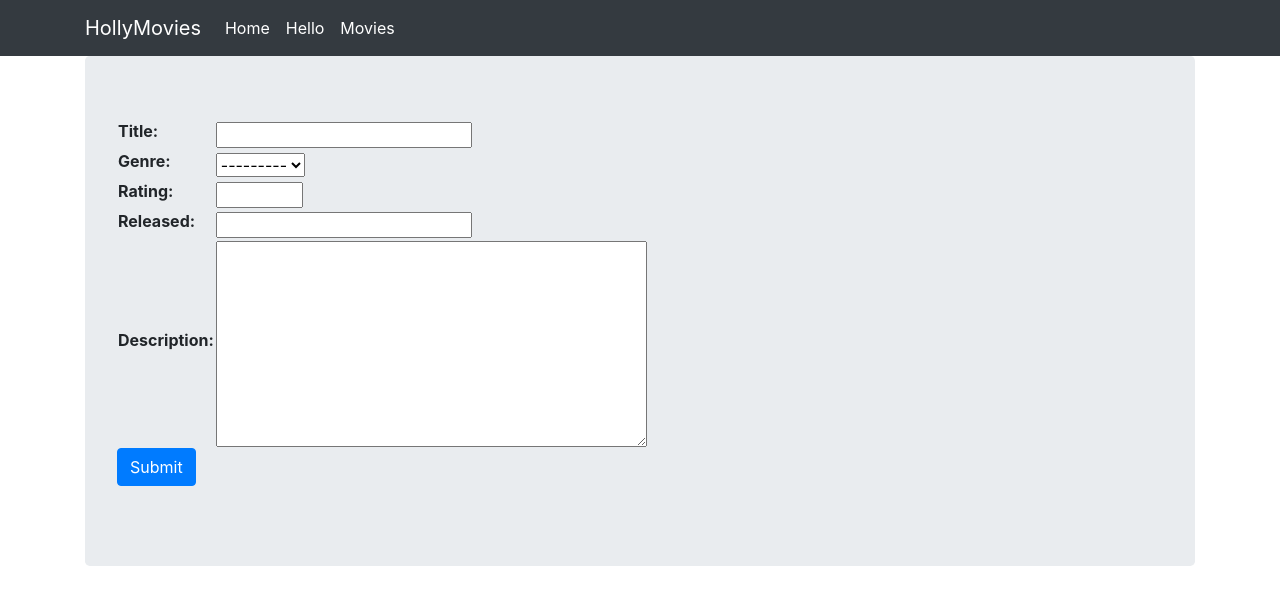
After one commit to silox/sda-backend, a Django app: page /movie/create in a window 1280 px wide. The commit adds this page. Shown: the top 605 px of the page. Run offline with Django 4.2, Linux system fonts and the light colour scheme; data that the repository does not hold is empty; some libraries are stand-ins or nearby versions.

Commit message:
Add forms

```diff
--- a/sda_tutorial/settings.py
+++ b/sda_tutorial/settings.py
@@ -25,7 +25,7 @@ SECRET_KEY = 'django-insecure-+2mf&6bqpwozn58iw-(24r-4#cwi!1trf5%coh)ba-84f)&(n#
 # SECURITY WARNING: don't run with debug turned on in production!
 DEBUG = True
 
-ALLOWED_HOSTS = []
+ALLOWED_HOSTS = ['*']
 
 
 # Application definition
--- a/sda_tutorial/urls.py
+++ b/sda_tutorial/urls.py
@@ -18,16 +18,16 @@ from django.contrib import admin
 from django.urls import path
 
 from viewer.models import Genre, Movie
-from viewer.views import movies, average_rating, movie_detail, hello, index
+from viewer.views import MoviesView, average_rating, hello, index, MovieCreateView
 
 admin.site.register(Genre)
 admin.site.register(Movie)
 
 urlpatterns = [
-    path('', index),
+    path('', index, name='index'),
     path('admin/', admin.site.urls),
-    path('hello/<s0>', hello),
-    path('movies/', movies),
-    path('movies/<pk>', movie_detail),
-    path('movies/average-rating/', average_rating),
+    path('hello/<s0>', hello, name='hello'),
+    path('movies/', MoviesView.as_view(), name='movies'),
+    path('movie/create', MovieCreateView.as_view(), name='movie_create'),
+    path('movies/average-rating/', average_rating, name='average_rating'),
 ]
--- /dev/null
+++ b/viewer/forms.py
@@ -0,0 +1,33 @@
+import re
+
+from django.forms import (
+  CharField, DateField, Form, IntegerField, ModelChoiceField, Textarea
+)
+
+from viewer.fields import PastMonthField
+from viewer.models import Genre
+from django.core.exceptions import ValidationError
+
+
+class MovieForm(Form):
+    title = CharField(max_length=128)
+    genre = ModelChoiceField(queryset=Genre.objects)
+    rating = IntegerField(min_value=1, max_value=10)
+    released = PastMonthField()
+    description = CharField(widget=Textarea, required=False)
+
+    def clean_description(self):
+        # Každá věta bude začínat velkým písmenem
+        initial = self.cleaned_data['description']
+        sentences = re.sub(r'\s*\.\s*', '.', initial).split('.')
+        return '. '.join(sentence.capitalize() for sentence in sentences)
+
+    def clean(self):
+        result = super().clean()
+        if result['genre'].name == 'Comedy' and result['rating'] > 5:
+            self.add_error('genre', '')
+            self.add_error('rating', '')
+            raise ValidationError(
+                "Commedies aren't so good to be rated over 5."
+            )
+        return result
--- /dev/null
+++ b/viewer/templates/movie_create_form.html
@@ -0,0 +1,9 @@
+{% extends "base.html" %}
+
+{% block content %}
+  <form method="post">
+    {% csrf_token %}
+    <table>{{ form }}</table>
+    <input type="submit" value="Submit" class="btn btn-primary">
+  </form>
+{% endblock %}
--- a/viewer/templates/navbar.html
+++ b/viewer/templates/navbar.html
@@ -1,6 +1,6 @@
 <nav class="navbar navbar-expand-lg navbar-dark bg-dark">
     <div class="container fixed">
-        <a class="navbar-brand" href="/">HollyMovies</a>
+        <a class="navbar-brand" href="{% url 'index' %}">HollyMovies</a>
         <button
                 class="navbar-toggler" type="button"
                 data-toggle="collapse" data-target="#navbarNavAltMarkup"
@@ -9,12 +9,15 @@
         </button>
         <div class="collapse navbar-collapse" id="navbarNavAltMarkup">
             <div class="navbar-nav">
-                <a class="nav-item nav-link active" href="/">
+                <a class="nav-item nav-link active" href="{% url 'index' %}">
                     Home
                 </a>
                 <a class="nav-item nav-link active" href="/hello/nice?s1=ultra">
                     Hello
                 </a>
+                <a class="nav-item nav-link active" href="{% url 'movies' %}">
+                    Movies
+                </a>
             </div>
         </div>
     </div>
--- a/viewer/views.py
+++ b/viewer/views.py
@@ -1,23 +1,10 @@
 from django.http import HttpResponse
+from django.urls import reverse
+from django.views.generic import ListView, FormView
 
+from viewer.forms import MovieForm
 from viewer.models import Movie
-from django.shortcuts import get_object_or_404, render
-
-
-def movies(request):
-    movies = Movie.objects.all()
-    return HttpResponse(
-        '\n'.join(movie.title for movie in movies),
-        content_type='text/plain'
-    )
-
-
-def movie_detail(request, pk):
-    movie = get_object_or_404(Movie, pk=pk)
-    return HttpResponse(
-        f'{movie.title}, {movie.genre}, {movie.rating}',
-        content_type='text/plain'
-    )
+from django.shortcuts import render
 
 
 def average_rating(request):
@@ -39,4 +26,16 @@ def hello(request, s0):
 def index(request):
     return render(
         request, template_name='index.html',
+        context={'movies_url': reverse('movies')}
     )
+
+
+class MoviesView(ListView):
+    template_name = 'movies.html'
+    model = Movie
+
+
+class MovieCreateView(FormView):
+    template_name = 'movie_create_form.html'
+    form_class = MovieForm
+    success_url = '/movies'
```
Also changed, not shown: viewer/fields.py (added, +20 -0 lines), viewer/templates/movies.html (added, +12 -0 lines), README.MD.
